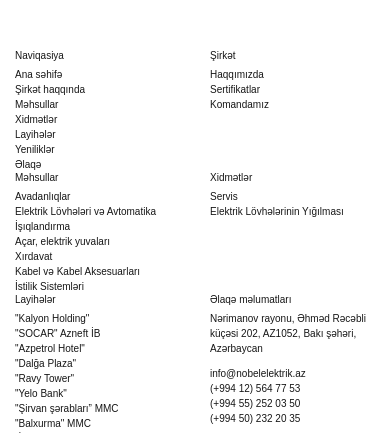
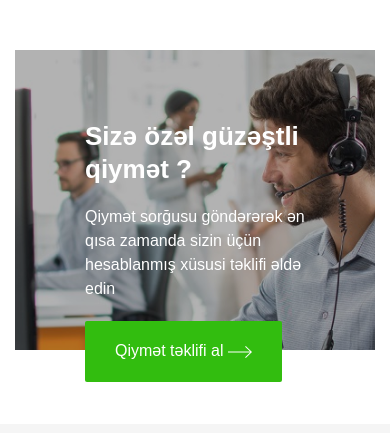
Before and after one commit to ZuuZaa/nobelelektrik, a plain HTML site: page index.html in a window 390 px wide. Shown: the part 8907-9340 px from the top of the page. Drawn offline with nearby package versions, Linux system fonts and the light colour scheme.

Commit message:
call section

```diff
--- a/assets/css/style.scss
+++ b/assets/css/style.scss
@@ -75,7 +75,13 @@
 
 a {
     color: inherit;
-    text-decoration: none !important;
+    text-decoration: none;
+
+    &:hover {
+        color: inherit;
+        text-decoration: none;
+    }
+
 }
 
 img {
@@ -828,14 +834,9 @@
             bottom: 0;
             background: rgba(0, 0, 0, 0.3);
             transition: 0.5s all ease;
-
         }
 
         &:hover {
-
-            a {
-                color: #fff;
-            }
 
             &::after {
                 background: rgba(0, 0, 0, 0.6);
@@ -876,10 +877,78 @@
             .img-wrapper img {
                 transform: scale(1.2);
             }
-
-            a {
-                color: #171717;
-            }
         }
     }
 }
+
+.call-section {
+    .call-section-content {
+        position: relative;
+        color: #fff;
+
+        .img-wrapper {
+            height: 30rem;
+            width: 100%;
+
+
+
+            img {
+                object-fit: cover;
+            }
+
+
+        }
+
+        .section-text {
+            position: absolute;
+            top: 0;
+            z-index: 1;
+            padding: 7rem;
+
+            h6 {
+                font-size: 2.6rem;
+                font-weight: bold;
+                line-height: 1.25;
+            }
+
+            p {
+                font-size: 1.6rem;
+                line-height: 1.5;
+                margin-block: 2rem;
+            }
+        }
+
+        .call-btn {
+            display: inline-block;
+            font-size: 1.6rem;
+            padding: 1.8rem 3rem;
+            border-radius: 0.2rem;
+            background-color: #32bd0f;
+            transition: 300ms all ease;
+            &:hover {
+                background-color: #25910a;
+            }
+        }
+
+
+        &::after {
+            content: "";
+            position: absolute;
+            top: 0;
+            left: 0;
+            right: 0;
+            bottom: 0;
+            background-color: rgba(0, 0, 0, 0.3);
+        }
+    }
+}
+
+
+
+
+
+
+
+footer {
+    background: #f5f5f5;
+}
--- a/index.html
+++ b/index.html
@@ -564,22 +564,36 @@
                             </a>
                         </div>
                     </div>
-
-
-
-
-
-
-
-
-
                 </div>
             </div>
         </section>
 
 
-
-
+        <!-- --------- call section ---------- -->
+        <section class="call-section">
+            <div class="container">
+                <div class="call-section-content">
+                    <div class="img-wrapper">
+                        <img src="/assets/images/call-to-action.png" alt="call to action">
+                    </div>
+                    <div class="section-text">
+                        <h6>Sizə özəl güzəştli qiymət ?</h6>
+                        <p>Qiymət sorğusu göndərərək ən qısa zamanda sizin üçün hesablanmış xüsusi təklifi əldə edin</p>
+                        <a href="#" class="call-btn" data-bs-toggle="modal" data-bs-target="#get-order">
+                            Qiymət təklifi al
+                            <svg width="24px" viewBox="0 0 16 16" version="1.1" xmlns="http://www.w3.org/2000/svg"
+                                xmlns:xlink="http://www.w3.org/1999/xlink">
+                                <g id="Artboard" stroke="none" stroke-width="1" fill="none" fill-rule="evenodd">
+                                    <polygon id="Page-1" fill="#fff"
+                                        points="11.8627144 4.00030721 11.3933242 4.45497485 14.7284655 7.68925925 0 7.68925925 0 8.30367497 14.736067 8.30367497 11.3933242 11.5453324 11.8627144 12 15.6735806 8.30367497 15.99981 7.98725087 15.6666126 7.68925925">
+                                    </polygon>
+                                </g>
+                            </svg>
+                        </a>
+                    </div>
+                </div>
+            </div>
+        </section>
     </main>
     <footer>
         <div class="section-top">
```
Also changed, not shown: assets/css/style.css, 1 other file.
